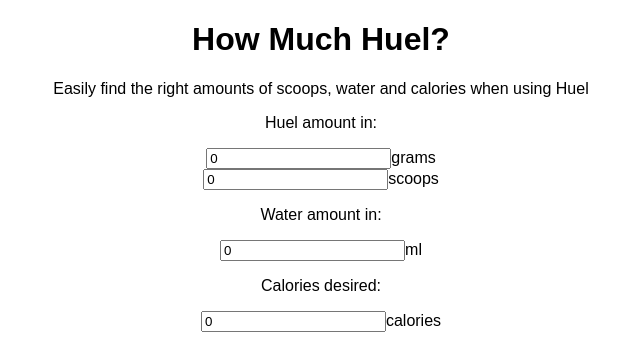
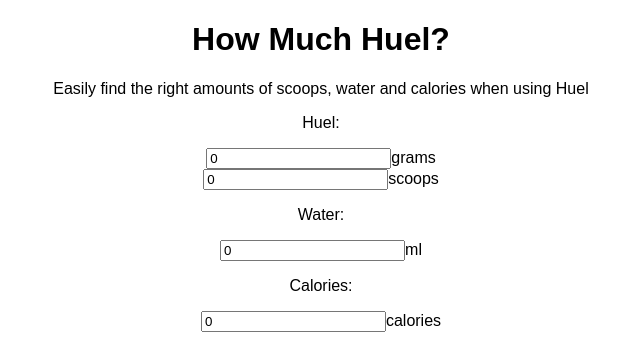
Before and after one commit to philipjohn/howmuchhuel, a React (Create React App) app: page / in a window 1280 px wide. Shown: the top 364 px of the page, without its empty margins (319-959 px from the left). Built offline with nearby package versions, Linux system fonts and the light colour scheme.

Commit message:
Fix calculations

```diff
--- a/src/HuelCalculator.js
+++ b/src/HuelCalculator.js
@@ -32,7 +32,7 @@
                         huel_grams: number * 38,
                         huel_scoops: number,
                         water_ml: ( number * 38 ) * 5,
-                        calories: number * 206,
+                        calories: number * 152,
                     } )
                 break
 
@@ -41,7 +41,7 @@
                         huel_grams: number / 5,
                         huel_scoops: ( number / 5 ) / 38,
                         water_ml: number,
-                        calories: ( number / 5 ) * 206,
+                        calories: ( ( number / 5 ) / 38 ) * 152,
                     } )
                 break
 
@@ -67,7 +67,7 @@
 
             <div className="huel-amount">
 
-                <p>Huel amount in: </p>
+                <p>Huel: </p>
                 <div className="huel-grams">
                     <input
                         type="text"
@@ -89,7 +89,7 @@
 
             <div className="water-amount">
 
-                <p>Water amount in:</p>
+                <p>Water:</p>
 
                 <div className="water-ml">
                     <input
@@ -104,7 +104,7 @@
 
             <div className="calories-amount">
 
-                <p>Calories desired:</p>
+                <p>Calories:</p>
 
                 <div className="calories">
                     <input
```
